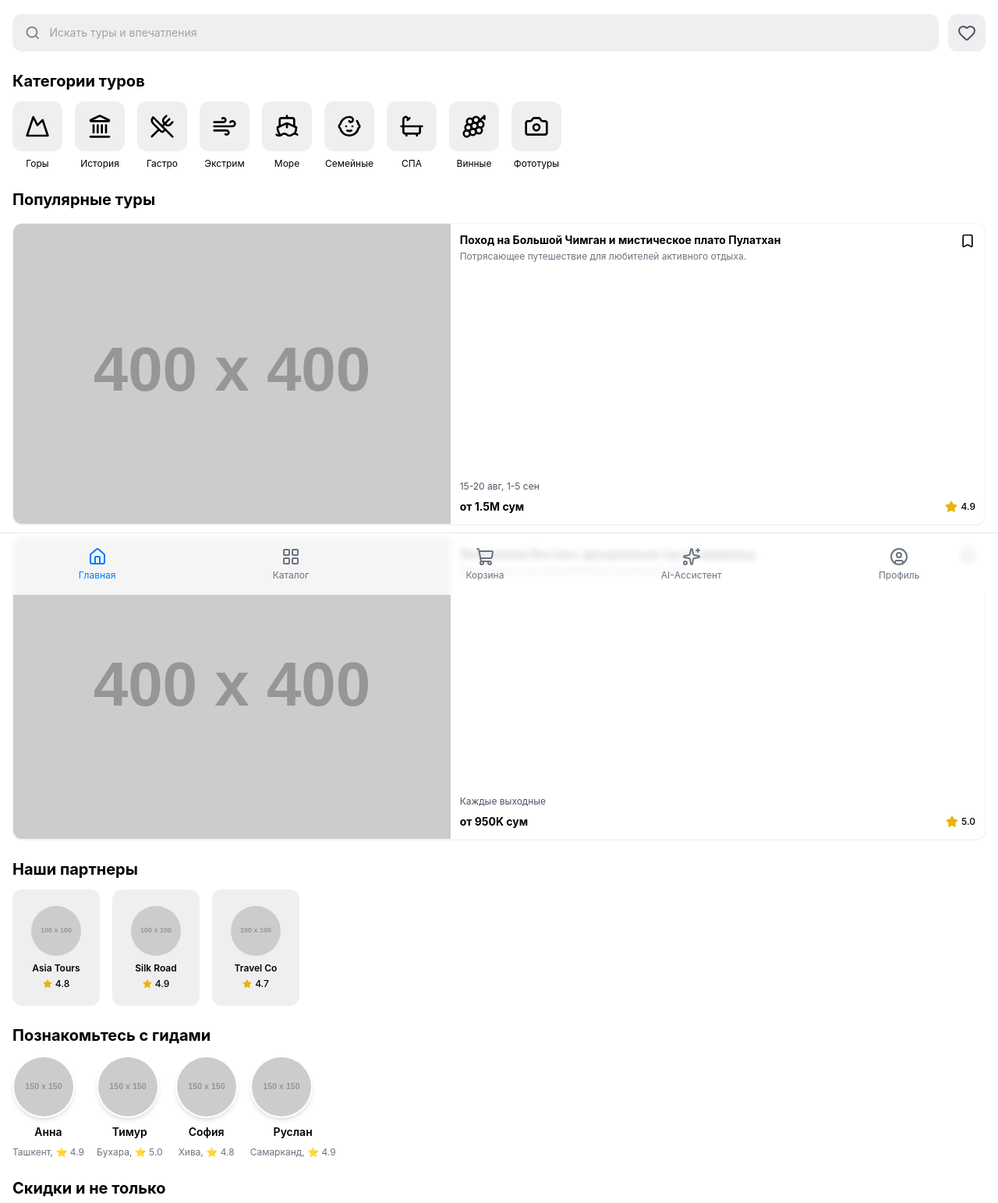
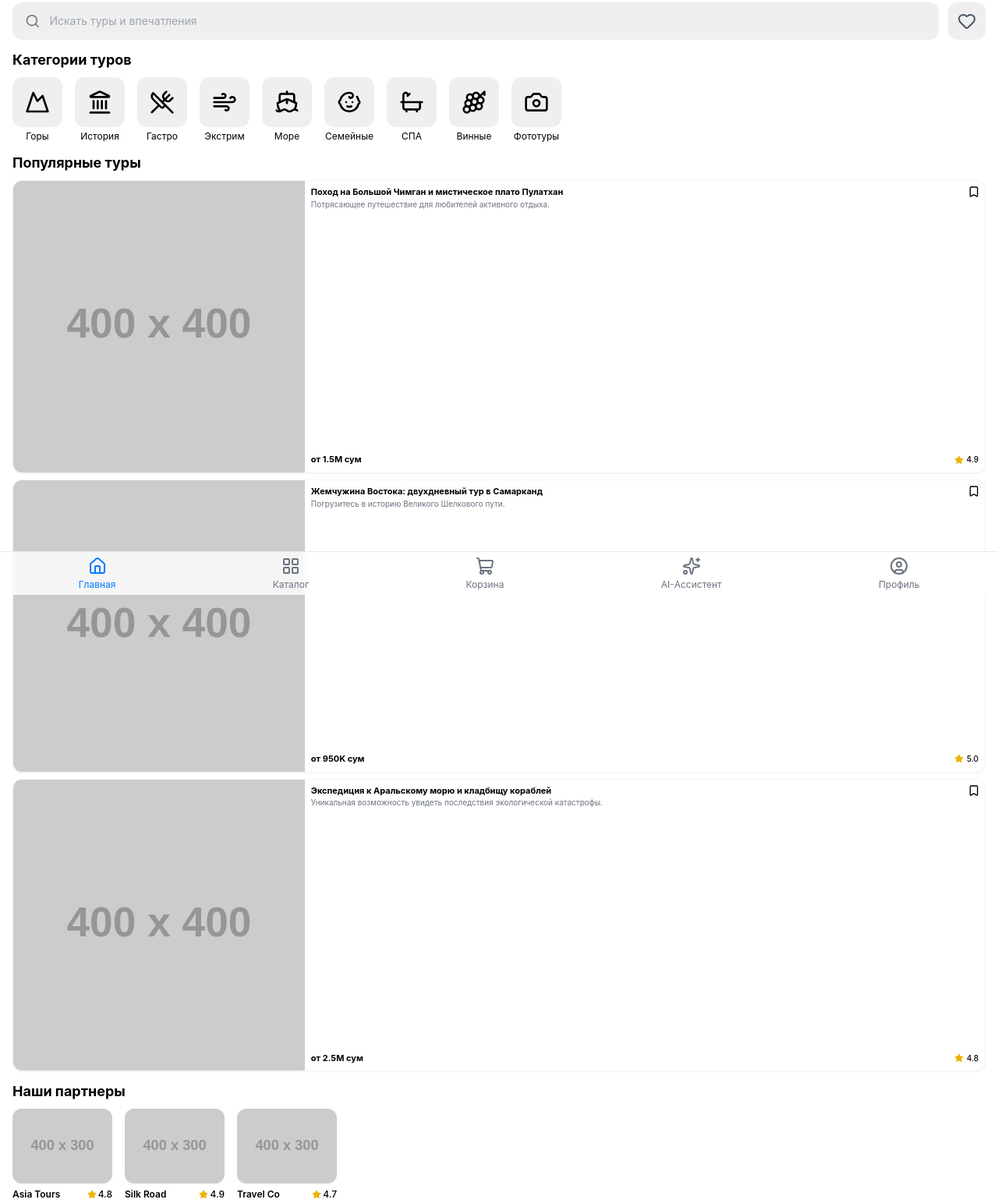
Before and after one commit to FarruhMuratov/damdaman, a plain HTML site: page index.html in a window 1280 px wide. Shown: the part 37-1580 px from the top of the page at 78% size. Drawn offline with nearby package versions, Linux system fonts and the light colour scheme; placeholder pictures from the web are drawn by us.

Commit message:
index.html

```diff
--- a/index.html
+++ b/index.html
@@ -60,14 +60,14 @@
     <!-- =================================================================== -->
     <!-- ======================= SCREEN 1: MAIN PAGE ======================= -->
     <!-- =================================================================== -->
-    <main id="main-screen" class="screen active p-4 pb-24 space-y-6">
+<main id="main-screen" class="screen active p-4 pb-24">
         <!-- 1.1. Header: Geolocation -->
-        <header>
-            <p class="text-[10px] font-medium text-gray-500">Ташкент</p>
+        <header class="text-center">
+            <p class="text-xs font-medium text-gray-500">Ташкент</p>
         </header>
 
         <!-- 1.2. Search Bar & Favorites -->
-        <div class="flex items-center space-x-3">
+        <div class="flex items-center space-x-3 mt-2">
             <div class="flex-grow flex items-center bg-element rounded-xl h-12 px-4 space-x-3">
                 <i data-lucide="search" class="w-5 h-5 text-gray-500"></i>
                 <input type="text" placeholder="Искать туры и впечатления" class="bg-transparent w-full outline-none text-sm">
@@ -78,43 +78,43 @@
         </div>
 
         <!-- 1.3. Tour Categories Block -->
-        <section class="space-y-3">
-            <h2 class="text-xl font-bold">Категории туров</h2>
+        <section class="space-y-2 mt-3">
+            <h2 class="text-lg font-bold">Категории туров</h2>
             <div class="flex space-x-4 overflow-x-auto no-scrollbar -mx-4 px-4">
                 <!-- Category Items -->
-                <div class="flex-shrink-0 text-center space-y-2 clickable">
+                <div class="flex-shrink-0 text-center space-y-1 clickable">
                     <div class="bg-element w-16 h-16 rounded-xl flex items-center justify-center"><i data-lucide="mountain" class="w-8 h-8"></i></div>
                     <p class="text-xs">Горы</p>
                 </div>
-                <div class="flex-shrink-0 text-center space-y-2 clickable">
+                <div class="flex-shrink-0 text-center space-y-1 clickable">
                     <div class="bg-element w-16 h-16 rounded-xl flex items-center justify-center"><i data-lucide="landmark" class="w-8 h-8"></i></div>
                     <p class="text-xs">История</p>
                 </div>
-                <div class="flex-shrink-0 text-center space-y-2 clickable">
+                <div class="flex-shrink-0 text-center space-y-1 clickable">
                     <div class="bg-element w-16 h-16 rounded-xl flex items-center justify-center"><i data-lucide="utensils-crossed" class="w-8 h-8"></i></div>
                     <p class="text-xs">Гастро</p>
                 </div>
-                <div class="flex-shrink-0 text-center space-y-2 clickable">
+                <div class="flex-shrink-0 text-center space-y-1 clickable">
                     <div class="bg-element w-16 h-16 rounded-xl flex items-center justify-center"><i data-lucide="wind" class="w-8 h-8"></i></div>
                     <p class="text-xs">Экстрим</p>
                 </div>
-                <div class="flex-shrink-0 text-center space-y-2 clickable">
+                <div class="flex-shrink-0 text-center space-y-1 clickable">
                     <div class="bg-element w-16 h-16 rounded-xl flex items-center justify-center"><i data-lucide="ship" class="w-8 h-8"></i></div>
                     <p class="text-xs">Море</p>
                 </div>
-                <div class="flex-shrink-0 text-center space-y-2 clickable">
+                <div class="flex-shrink-0 text-center space-y-1 clickable">
                     <div class="bg-element w-16 h-16 rounded-xl flex items-center justify-center"><i data-lucide="baby" class="w-8 h-8"></i></div>
                     <p class="text-xs">Семейные</p>
                 </div>
-                <div class="flex-shrink-0 text-center space-y-2 clickable">
+                <div class="flex-shrink-0 text-center space-y-1 clickable">
                     <div class="bg-element w-16 h-16 rounded-xl flex items-center justify-center"><i data-lucide="bath" class="w-8 h-8"></i></div>
                     <p class="text-xs">СПА</p>
                 </div>
-                <div class="flex-shrink-0 text-center space-y-2 clickable">
+                <div class="flex-shrink-0 text-center space-y-1 clickable">
                     <div class="bg-element w-16 h-16 rounded-xl flex items-center justify-center"><i data-lucide="grape" class="w-8 h-8"></i></div>
                     <p class="text-xs">Винные</p>
                 </div>
-                 <div class="flex-shrink-0 text-center space-y-2 clickable">
+                 <div class="flex-shrink-0 text-center space-y-1 clickable">
                     <div class="bg-element w-16 h-16 rounded-xl flex items-center justify-center"><i data-lucide="camera" class="w-8 h-8"></i></div>
                     <p class="text-xs">Фототуры</p>
                 </div>
@@ -122,87 +122,101 @@
         </section>
 
         <!-- 1.4. Popular Tours List -->
-        <section class="space-y-4">
-            <h2 class="text-xl font-bold">Популярные туры</h2>
+        <section class="space-y-2 mt-3">
+            <h2 class="text-lg font-bold">Популярные туры</h2>
             <!-- Tour Card Horizontal Component -->
             <div class="flex bg-white rounded-xl overflow-hidden shadow-sm border border-gray-100 tour-card clickable">
-                <img src="https://placehold.co/400x400/a3e635/ffffff?text=Горы" alt="Тур в горы" class="w-[45%] object-cover aspect-[16/11]">
-                <div class="p-3 flex-grow flex flex-col justify-between relative">
+                <img src="https://placehold.co/400x400/a3e635/ffffff?text=Горы" alt="Тур в горы" class="w-[30%] object-cover aspect-square">
+                <div class="p-2 flex-grow flex flex-col justify-between relative">
                     <div>
-                        <h3 class="font-bold text-sm leading-tight">Поход на Большой Чимган и мистическое плато Пулатхан</h3>
-                        <p class="text-xs text-gray-500 mt-1">Потрясающее путешествие для любителей активного отдыха.</p>
+                        <h3 class="font-bold text-[11px] leading-tight">Поход на Большой Чимган и мистическое плато Пулатхан</h3>
+                        <p class="text-[10px] text-gray-500 mt-0.5 leading-tight">Потрясающее путешествие для любителей активного отдыха.</p>
                     </div>
-                    <div>
-                        <p class="text-xs text-gray-600 mt-2">15-20 авг, 1-5 сен</p>
-                        <div class="flex justify-between items-center mt-2">
-                            <p class="font-bold text-sm">от 1.5M сум</p>
-                            <div class="flex items-center space-x-1">
-                                <i data-lucide="star" class="w-4 h-4 text-yellow-500 fill-current"></i>
-                                <span class="text-xs font-medium">4.9</span>
-                            </div>
+                    <div class="flex justify-between items-center mt-1">
+                        <p class="font-bold text-[11px]">от 1.5M сум</p>
+                        <div class="flex items-center space-x-1">
+                            <i data-lucide="star" class="w-3 h-3 text-yellow-500 fill-current"></i>
+                            <span class="text-[10px] font-medium">4.9</span>
                         </div>
                     </div>
-                    <div class="absolute top-2 right-2 p-1 bg-white/50 backdrop-blur-sm rounded-full bookmark-icon">
-                        <i data-lucide="bookmark" class="w-5 h-5"></i>
+                    <div class="absolute top-1 right-1 p-0.5 bg-white/50 backdrop-blur-sm rounded-full bookmark-icon">
+                        <i data-lucide="bookmark" class="w-4 h-4"></i>
                     </div>
                 </div>
             </div>
             <!-- Another Tour Card -->
             <div class="flex bg-white rounded-xl overflow-hidden shadow-sm border border-gray-100 tour-card clickable">
-                <img src="https://placehold.co/400x400/60a5fa/ffffff?text=Самарканд" alt="Тур в Самарканд" class="w-[45%] object-cover aspect-[16/11]">
-                <div class="p-3 flex-grow flex flex-col justify-between relative">
+                <img src="https://placehold.co/400x400/60a5fa/ffffff?text=Самарканд" alt="Тур в Самарканд" class="w-[30%] object-cover aspect-square">
+                <div class="p-2 flex-grow flex flex-col justify-between relative">
                     <div>
-                        <h3 class="font-bold text-sm leading-tight">Жемчужина Востока: двухдневный тур в Самарканд</h3>
-                        <p class="text-xs text-gray-500 mt-1">Погрузитесь в историю Великого Шелкового пути.</p>
+                        <h3 class="font-bold text-[11px] leading-tight">Жемчужина Востока: двухдневный тур в Самарканд</h3>
+                        <p class="text-[10px] text-gray-500 mt-0.5 leading-tight">Погрузитесь в историю Великого Шелкового пути.</p>
                     </div>
-                    <div>
-                        <p class="text-xs text-gray-600 mt-2">Каждые выходные</p>
-                        <div class="flex justify-between items-center mt-2">
-                            <p class="font-bold text-sm">от 950K сум</p>
-                            <div class="flex items-center space-x-1">
-                                <i data-lucide="star" class="w-4 h-4 text-yellow-500 fill-current"></i>
-                                <span class="text-xs font-medium">5.0</span>
-                            </div>
+                    <div class="flex justify-between items-center mt-1">
+                        <p class="font-bold text-[11px]">от 950K сум</p>
+                        <div class="flex items-center space-x-1">
+                            <i data-lucide="star" class="w-3 h-3 text-yellow-500 fill-current"></i>
+                            <span class="text-[10px] font-medium">5.0</span>
                         </div>
                     </div>
-                    <div class="absolute top-2 right-2 p-1 bg-white/50 backdrop-blur-sm rounded-full bookmark-icon">
-                        <i data-lucide="bookmark" class="w-5 h-5"></i>
+                    <div class="absolute top-1 right-1 p-0.5 bg-white/50 backdrop-blur-sm rounded-full bookmark-icon">
+                        <i data-lucide="bookmark" class="w-4 h-4"></i>
+                    </div>
+                </div>
+            </div>
+             <!-- Third Tour Card -->
+            <div class="flex bg-white rounded-xl overflow-hidden shadow-sm border border-gray-100 tour-card clickable">
+                <img src="https://placehold.co/400x400/fb923c/ffffff?text=Арал" alt="Тур к Аралу" class="w-[30%] object-cover aspect-square">
+                <div class="p-2 flex-grow flex flex-col justify-between relative">
+                    <div>
+                        <h3 class="font-bold text-[11px] leading-tight">Экспедиция к Аральскому морю и кладбищу кораблей</h3>
+                        <p class="text-[10px] text-gray-500 mt-0.5 leading-tight">Уникальная возможность увидеть последствия экологической катастрофы.</p>
+                    </div>
+                    <div class="flex justify-between items-center mt-1">
+                        <p class="font-bold text-[11px]">от 2.5M сум</p>
+                        <div class="flex items-center space-x-1">
+                            <i data-lucide="star" class="w-3 h-3 text-yellow-500 fill-current"></i>
+                            <span class="text-[10px] font-medium">4.8</span>
+                        </div>
+                    </div>
+                    <div class="absolute top-1 right-1 p-0.5 bg-white/50 backdrop-blur-sm rounded-full bookmark-icon">
+                        <i data-lucide="bookmark" class="w-4 h-4"></i>
                     </div>
                 </div>
             </div>
         </section>
 
         <!-- 1.5. Tour Agents Block -->
-        <section class="space-y-3">
-            <h2 class="text-xl font-bold">Наши партнеры</h2>
+        <section class="space-y-2 mt-3">
+            <h2 class="text-lg font-bold">Наши партнеры</h2>
             <div class="flex space-x-4 overflow-x-auto no-scrollbar -mx-4 px-4">
                 <!-- Agent Card -->
-                <div class="flex-shrink-0 text-center space-y-2 clickable w-28">
-                    <div class="bg-element aspect-[3/4] rounded-xl flex flex-col items-center justify-center p-2">
-                        <img src="https://placehold.co/100x100/f87171/ffffff?text=Logo" class="w-16 h-16 rounded-full object-cover">
-                        <p class="text-xs font-semibold mt-2">Asia Tours</p>
-                        <div class="flex items-center space-x-1 mt-1">
+                <div class="flex-shrink-0 clickable w-32">
+                    <img src="https://placehold.co/400x300/f87171/ffffff?text=Logo" class="w-full aspect-4/3 object-cover rounded-xl bg-element">
+                    <div class="flex justify-between items-center mt-1.5">
+                        <p class="text-xs font-semibold">Asia Tours</p>
+                        <div class="flex items-center space-x-0.5">
                             <i data-lucide="star" class="w-3 h-3 text-yellow-500 fill-current"></i>
                             <span class="text-xs font-medium">4.8</span>
                         </div>
                     </div>
                 </div>
                 <!-- More agents... -->
-                 <div class="flex-shrink-0 text-center space-y-2 clickable w-28">
-                    <div class="bg-element aspect-[3/4] rounded-xl flex flex-col items-center justify-center p-2">
-                        <img src="https://placehold.co/100x100/34d399/ffffff?text=Logo" class="w-16 h-16 rounded-full object-cover">
-                        <p class="text-xs font-semibold mt-2">Silk Road</p>
-                         <div class="flex items-center space-x-1 mt-1">
+                 <div class="flex-shrink-0 clickable w-32">
+                    <img src="https://placehold.co/400x300/34d399/ffffff?text=Logo" class="w-full aspect-4/3 object-cover rounded-xl bg-element">
+                    <div class="flex justify-between items-center mt-1.5">
+                        <p class="text-xs font-semibold">Silk Road</p>
+                        <div class="flex items-center space-x-0.5">
                             <i data-lucide="star" class="w-3 h-3 text-yellow-500 fill-current"></i>
                             <span class="text-xs font-medium">4.9</span>
                         </div>
                     </div>
                 </div>
-                 <div class="flex-shrink-0 text-center space-y-2 clickable w-28">
-                    <div class="bg-element aspect-[3/4] rounded-xl flex flex-col items-center justify-center p-2">
-                        <img src="https://placehold.co/100x100/fbbf24/ffffff?text=Logo" class="w-16 h-16 rounded-full object-cover">
-                        <p class="text-xs font-semibold mt-2">Travel Co</p>
-                         <div class="flex items-center space-x-1 mt-1">
+                 <div class="flex-shrink-0 clickable w-32">
+                    <img src="https://placehold.co/400x300/fbbf24/ffffff?text=Logo" class="w-full aspect-4/3 object-cover rounded-xl bg-element">
+                    <div class="flex justify-between items-center mt-1.5">
+                        <p class="text-xs font-semibold">Travel Co</p>
+                        <div class="flex items-center space-x-0.5">
                             <i data-lucide="star" class="w-3 h-3 text-yellow-500 fill-current"></i>
                             <span class="text-xs font-medium">4.7</span>
                         </div>
@@ -212,8 +226,8 @@
         </section>
 
         <!-- 1.7. Guides Block -->
-        <section class="space-y-3">
-            <h2 class="text-xl font-bold">Познакомьтесь с гидами</h2>
+        <section class="space-y-2 mt-3">
+            <h2 class="text-lg font-bold">Познакомьтесь с гидами</h2>
             <div class="flex space-x-4 overflow-x-auto no-scrollbar -mx-4 px-4">
                 <!-- Guide Avatar -->
                 <div class="flex-shrink-0 text-center space-y-2 clickable">
@@ -240,8 +254,8 @@
         </section>
 
         <!-- 1.8. Special Offers Block -->
-        <section class="space-y-3">
-            <h2 class="text-xl font-bold">Скидки и не только</h2>
+        <section class="space-y-2 mt-3">
+            <h2 class="text-lg font-bold">Скидки и не только</h2>
             <div class="flex space-x-4 overflow-x-auto no-scrollbar -mx-4 px-4">
                 <!-- Special Offer Card -->
                 <div class="flex-shrink-0 w-[85vw] bg-element rounded-xl overflow-hidden clickable shadow-sm">
@@ -406,7 +420,7 @@
     <!-- ===================================================================== -->
     <!-- ======================= FOOTER NAVIGATION =========================== -->
     <!-- ===================================================================== -->
-    <footer id="footer-nav" class="fixed bottom-0 left-0 right-0 bg-white/80 backdrop-blur-sm border-t border-gray-200 h-20 flex justify-around items-center">
+    <footer id="footer-nav" class="fixed bottom-0 left-0 right-0 bg-white/80 backdrop-blur-sm border-t border-gray-200 h-14 flex justify-around items-center">
         <div class="text-center clickable accent-color">
             <i data-lucide="home" class="w-6 h-6 mx-auto"></i>
             <p class="text-xs mt-1">Главная</p>
```
